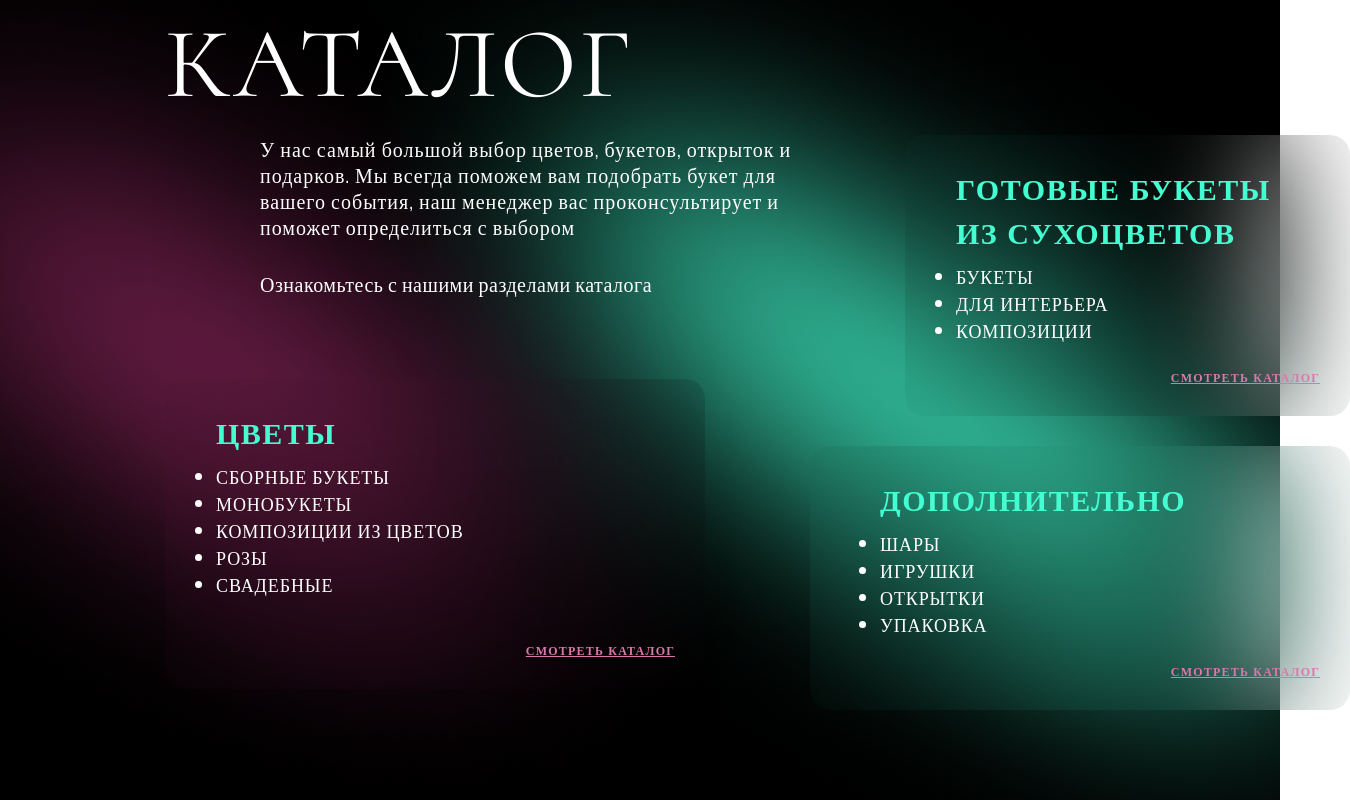
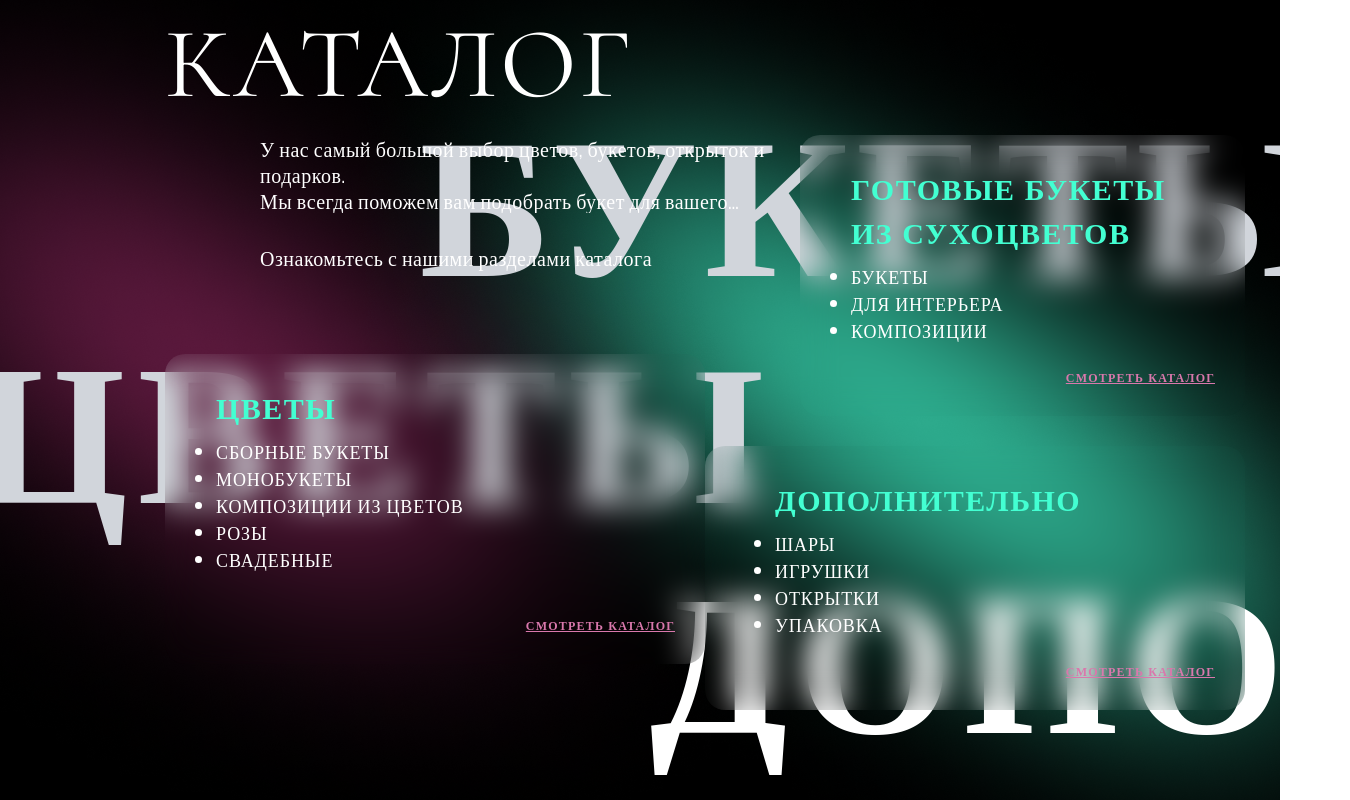
Before and after one commit to nickshamrock/vue-store-flowers, a Vue app: page / in a window 1280 px wide. Shown: the part 1340-2140 px from the top of the page, 1350 px wide, since content can reach past the window. Built offline with nearby package versions, Linux system fonts and the light colour scheme.

Commit message:
finished 95% of second section

```diff
--- a/src/components/router-components/MainPage.vue
+++ b/src/components/router-components/MainPage.vue
@@ -8,6 +8,7 @@ import HeaderMenuTransparent from '../HeaderMenuTransparent.vue';
     <div
       class="relative h-full w-full bg-[url('/images/expiremental-background.png')] bg-cover bg-center bg-no-repeat"
     >
+      <!-- сделать наложение по ширине 1440px? например, через display:visible -->
       <header-menu-transparent></header-menu-transparent>
 
       <div class="flex flex-col items-center justify-center">
@@ -37,20 +38,23 @@ import HeaderMenuTransparent from '../HeaderMenuTransparent.vue';
   </section>
 
   <section
-    class="relative flex h-[1029px] w-full justify-between bg-black pl-[165px] pr-[165px]"
+    class="relative flex h-[1029px] w-full justify-between overflow-x-hidden bg-black pl-[165px] pr-[165px]"
     id="second-section"
   >
-    <div class="z-50 mt-[100px] flex flex-col">
+    <div class="relative z-50 mt-[100px] flex flex-col">
       <h2
-        class="mb-[10px] font-['Cormorant'] text-[100px] uppercase leading-[121px] tracking-wide text-white"
+        class="mb-[229px] font-['Cormorant'] text-[100px] uppercase leading-[121px] tracking-wide text-white"
       >
         каталог
       </h2>
-      <div class="mb-[81px] ml-[95px] flex w-[550px] flex-col gap-[30px]">
-        <p class="font-['Oswald'] text-xl font-light leading-[26px] tracking-wider text-white">
-          У нас самый большой выбор цветов, букетов, открыток и подарков. Мы всегда поможем вам
-          подобрать букет для вашего события, наш менеджер вас проконсультирует и поможет
-          определиться с выбором
+
+      <div class="absolute left-[95px] top-[131px] flex flex-col gap-[30px]">
+        <p
+          class="line-clamp-3 w-[540px] font-['Oswald'] text-xl font-light leading-[26px] tracking-wide text-white"
+        >
+          У нас самый большой выбор цветов, букетов, открыток и подарков.<br />
+          Мы всегда поможем вам подобрать букет для вашего события, наш менеджер вас
+          проконсультирует и поможет определиться с выбором
         </p>
         <p class="font-['Oswald'] text-xl font-light leading-[29px] tracking-wide text-white">
           Ознакомьтесь с нашими разделами каталога
@@ -58,7 +62,7 @@ import HeaderMenuTransparent from '../HeaderMenuTransparent.vue';
       </div>
 
       <div
-        class="flex h-[310px] w-[540px] flex-col rounded-[20px] pb-[30px] pl-[31px] pr-[30px] pt-[30px] backdrop-blur-3xl"
+        class="flex h-[310px] w-[540px] flex-col rounded-[20px] pb-[30px] pl-[31px] pr-[30px] pt-[30px] backdrop-blur-lg"
       >
         <ul
           class="mb-auto ml-5 list-disc font-[Oswald] text-lg uppercase leading-[27px] tracking-wider text-white"
@@ -85,7 +89,7 @@ import HeaderMenuTransparent from '../HeaderMenuTransparent.vue';
 
     <div class="z-50 mt-[231px] flex flex-col items-end gap-[30px]">
       <div
-        class="flex h-[281px] w-[445px] flex-col rounded-[20px] pb-[30px] pl-[31px] pr-[30px] pt-[30px] backdrop-blur-3xl"
+        class="flex h-[281px] w-[445px] flex-col rounded-[20px] pb-[30px] pl-[31px] pr-[30px] pt-[30px] backdrop-blur-lg"
       >
         <ul
           class="mb-auto ml-5 list-disc font-[Oswald] text-lg uppercase leading-[27px] tracking-wider text-white"
@@ -108,7 +112,7 @@ import HeaderMenuTransparent from '../HeaderMenuTransparent.vue';
       </div>
 
       <div
-        class="flex h-[264px] w-[540px] flex-col rounded-[20px] pb-[30px] pl-[50px] pr-[30px] pt-[30px] backdrop-blur-3xl"
+        class="flex h-[264px] w-[540px] flex-col rounded-[20px] pb-[30px] pl-[50px] pr-[30px] pt-[30px] backdrop-blur-lg"
       >
         <ul
           class="mb-auto ml-5 list-disc font-[Oswald] text-lg uppercase leading-[27px] tracking-wider text-white"
@@ -133,14 +137,26 @@ import HeaderMenuTransparent from '../HeaderMenuTransparent.vue';
     </div>
 
     <img
-      src="/public/images/ellipses-for-second-section/green-ellipse-second-section.png"
-      class="absolute right-0 z-10"
+      src="/images/ellipses-for-second-section/green-ellipse-second-section.png"
+      class="absolute bottom-1 right-[-1px] z-10"
     />
 
     <img
-      src="/public/images/ellipses-for-second-section/pink-ellipse-second-section.png"
-      class="absolute left-0 z-10"
+      src="/images/ellipses-for-second-section/pink-ellipse-second-section.png"
+      class="absolute left-[-1px] z-10"
     />
+    <span
+      class="transparent absolute right-[-59px] top-[134px] z-20 font-['Oswald'] text-[200px] font-bold uppercase leading-[296px] tracking-[0.033em] text-gray-300"
+      >букеты</span
+    >
+    <span
+      class="transparent absolute left-[-28px] top-[361px] z-20 font-['Oswald'] text-[200px] font-bold uppercase leading-[296px] tracking-wider text-gray-300"
+      >Цветы</span
+    >
+    <span
+      class="transparent absolute bottom-[190px] left-[650px] z-20 font-['Oswald'] text-[200px] font-bold uppercase leading-[200px] tracking-wider text-white"
+      >дополнительно</span
+    >
   </section>
 </template>
 
```
